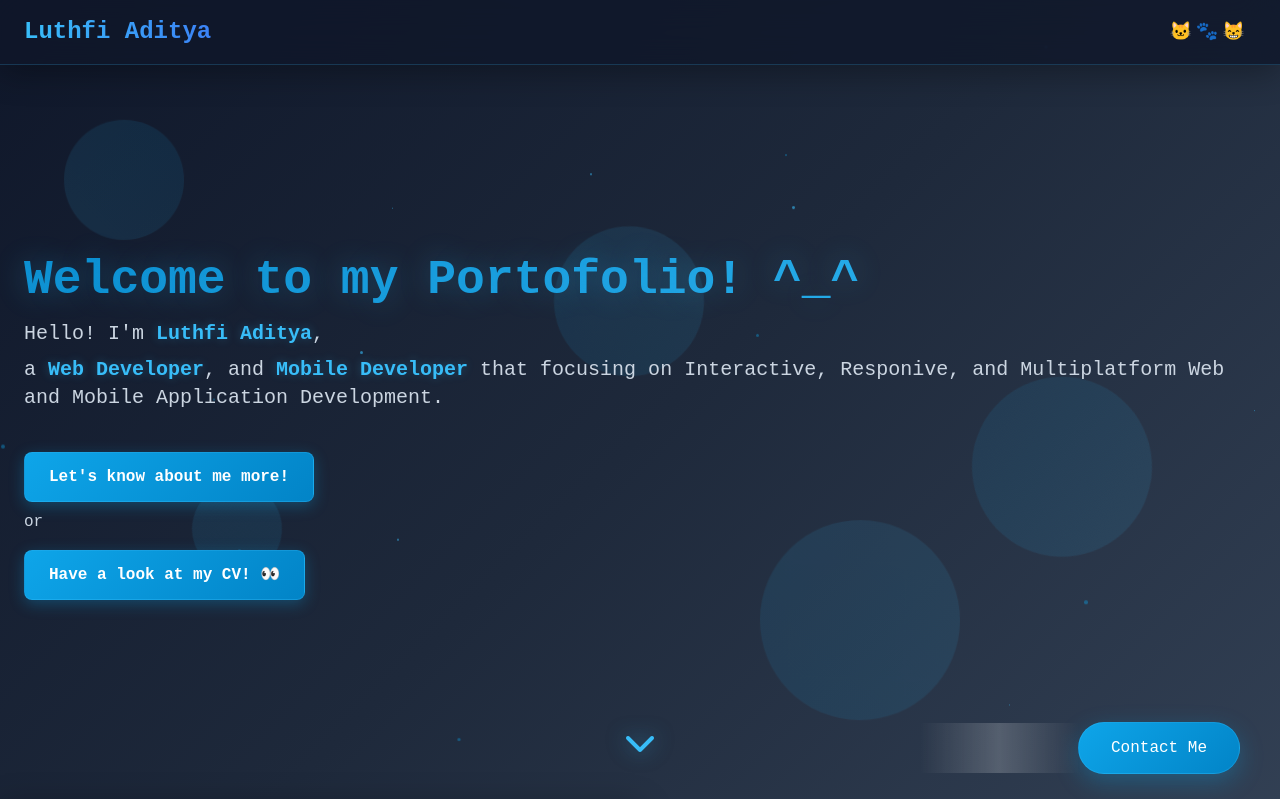
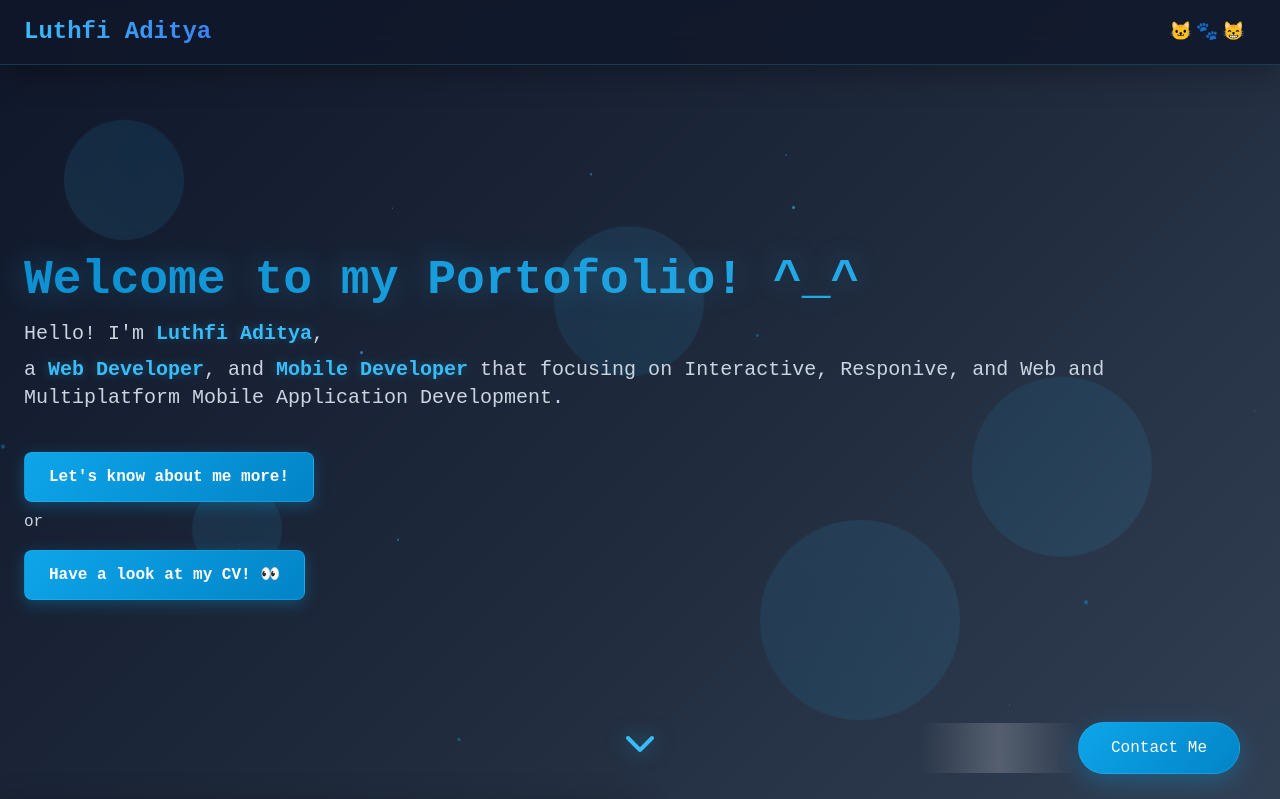
Before and after one commit to LuthfiAditya01/LuthfiAditya01.github.io, a website: page index.html in a window 1280 px wide. Shown: the top 799 px of the page. Drawn offline with nearby package versions, Linux system fonts and the light colour scheme; a web font is replaced by a local one.

Commit message:
Minor Changes

```diff
--- a/index.html
+++ b/index.html
@@ -552,7 +552,7 @@
       <div class="container mx-auto px-6 py-12">
         <h1 class="text-4xl md:text-5xl font-bold mb-4">Welcome to my Portofolio! ^_^</h1>
         <p class="text-xl mb-2 text-slate-300">Hello! I'm <span class="text-sky-600 font-bold">Luthfi Aditya</span>,</p>
-        <p class="text-xl mb-6 text-slate-300">a <span class="text-sky-600 font-bold">Web Developer</span>, and <span class="text-sky-600 font-bold">Mobile Developer</span> that focusing on Interactive, Responive, and Multiplatform Web and Mobile Application Development.</p>
+        <p class="text-xl mb-6 text-slate-300">a <span class="text-sky-600 font-bold">Web Developer</span>, and <span class="text-sky-600 font-bold">Mobile Developer</span> that focusing on Interactive, Responive, and Web and Multiplatform  Mobile Application Development.</p>
         <a href="about.html" class="hero-btn text-white font-semibold py-3 px-6 rounded-lg transition duration-300 inline-block mt-4">Let's know about me more!</a><br><span class="text-slate-300">or</span><br><a href="src/Curriculum Vitae_Luthfi Aditya.pdf" target="_blank" class="hero-btn text-white font-semibold py-3 px-6 rounded-lg transition duration-300 inline-block mt-4">Have a look at my CV! 👀</a>
       </div>
     </section>
```
